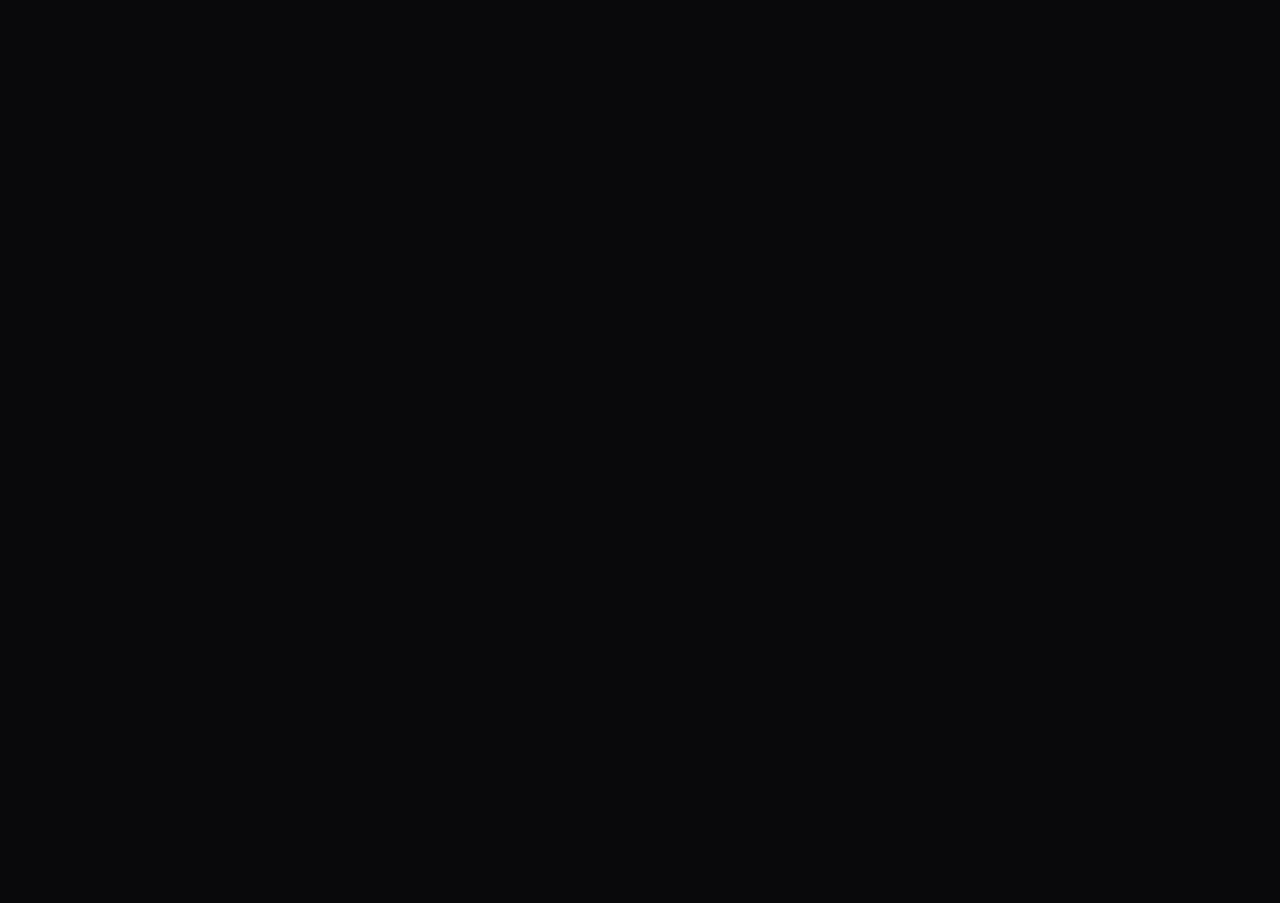
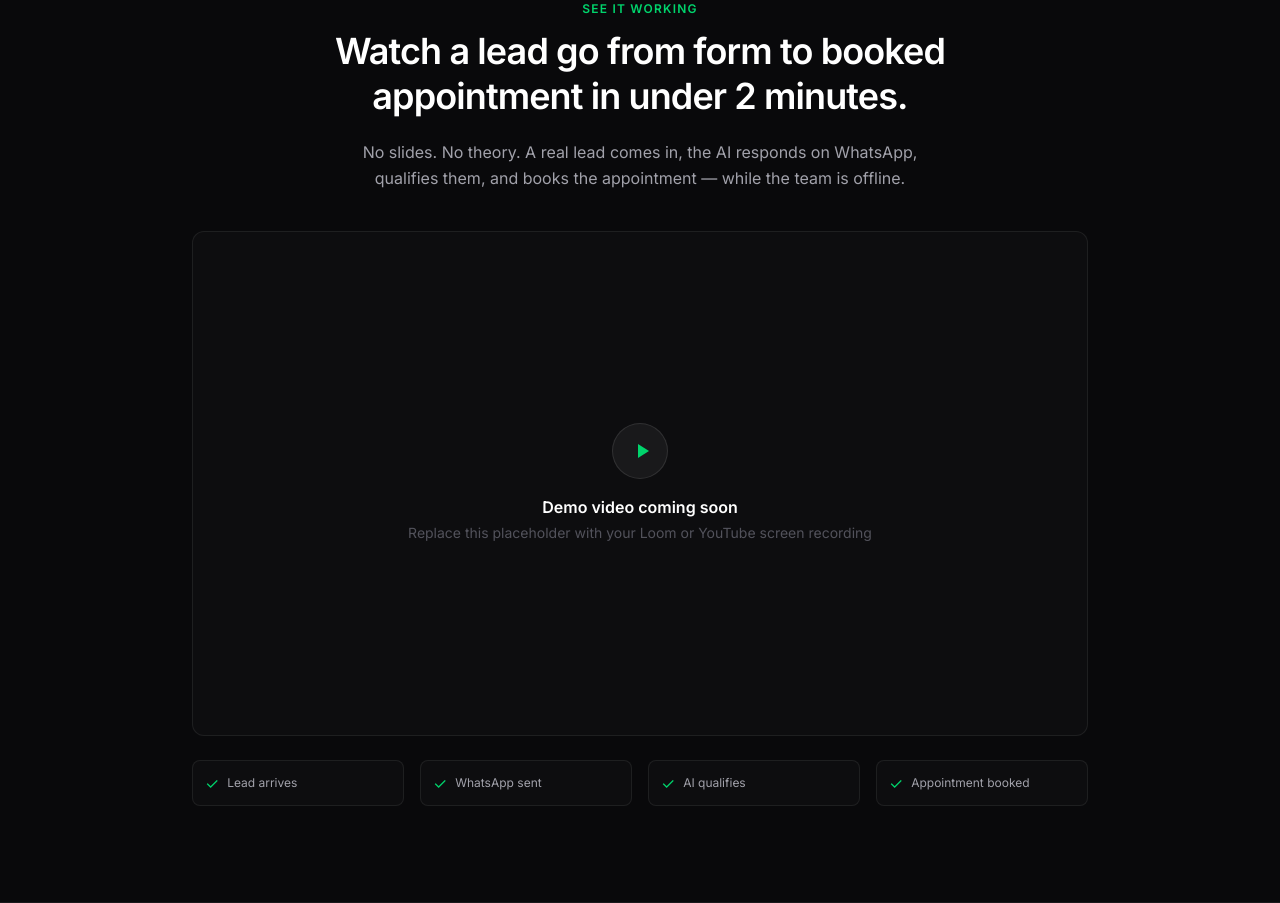
Before and after one commit to singh-abhinandan/GitLime, a React (Vite) app in the folder gitlime/: page / in a window 1280 px wide. Shown: the part 2520-3423 px from the top of the page. Before the commit the page ends 2425 px from the top, so only its background shows below. Built offline with nearby package versions, Linux system fonts and the light colour scheme.

Commit message:
feat: implement See It Working demo video section

```diff
--- a/gitlime/src/App.jsx
+++ b/gitlime/src/App.jsx
@@ -4,6 +4,7 @@ import ProofBar from './components/ProofBar/ProofBar';
 import TechStackStrip from './components/TechStack/TechStackStrip';
 import TheSystem from './components/TheSystem/TheSystem';
 import TheProblem from './components/TheProblem/TheProblem';
+import SeeItWorking from './components/SeeItWorking/SeeItWorking';
 
 export default function App() {
   return (
@@ -15,6 +16,7 @@ export default function App() {
         <TechStackStrip />
         <TheSystem />
         <TheProblem />
+        <SeeItWorking />
       </main>
     </div>
   );
--- /dev/null
+++ b/gitlime/src/components/SeeItWorking/SeeItWorking.jsx
@@ -0,0 +1,81 @@
+const milestones = [
+  'Lead arrives',
+  'WhatsApp sent',
+  'AI qualifies',
+  'Appointment booked',
+];
+
+export default function SeeItWorking() {
+  return (
+    <section
+      className="border-b border-white/[0.07] px-4 py-16 md:py-24"
+      id="demo"
+      aria-labelledby="demo-heading"
+    >
+      <div className="mx-auto max-w-4xl">
+        {/* Section Header */}
+        <div className="text-center">
+          <p className="mb-3 text-xs font-semibold uppercase tracking-widest text-[#00d46c]">
+            See It Working
+          </p>
+          <h2
+            id="demo-heading"
+            className="mx-auto max-w-2xl text-2xl font-semibold leading-tight tracking-tight text-white sm:text-3xl md:text-4xl"
+          >
+            Watch a lead go from form to booked appointment in under 2 minutes.
+          </h2>
+          <p className="mx-auto mt-4 max-w-xl text-sm leading-relaxed text-[#a1a1aa] sm:mt-5 sm:text-base">
+            No slides. No theory. A real lead comes in, the AI responds on WhatsApp, qualifies them,
+            and books the appointment — while the team is offline.
+          </p>
+        </div>
+
+        {/* Video Placeholder Container */}
+        <div className="mt-10 overflow-hidden rounded-xl border border-white/[0.07] bg-white/[0.02]">
+          <div
+            className="flex aspect-video w-full flex-col items-center justify-center gap-4 p-8 text-center"
+            role="img"
+            aria-label="Demo video placeholder"
+          >
+            <div className="flex h-14 w-14 items-center justify-center rounded-full border border-white/[0.10] bg-white/[0.05]">
+              <svg
+                xmlns="http://www.w3.org/2000/svg"
+                width="24"
+                height="24"
+                viewBox="0 0 24 24"
+                fill="currentColor"
+                className="ml-1 text-[#00d46c]"
+                aria-hidden="true"
+              >
+                <path d="M8 5v14l11-7z" />
+              </svg>
+            </div>
+            <div>
+              <p className="text-sm font-semibold text-white sm:text-base">
+                Demo video coming soon
+              </p>
+              <p className="mt-1 text-xs text-[#52525b] sm:text-sm">
+                Replace this placeholder with your Loom or YouTube screen recording
+              </p>
+            </div>
+          </div>
+        </div>
+
+        {/* Demo Milestones / Features Strip */}
+        <div className="mt-6 grid grid-cols-2 gap-3 sm:grid-cols-4 sm:gap-4">
+          {milestones.map((milestone) => (
+            <div
+              key={milestone}
+              className="flex items-center gap-2 rounded-lg border border-white/[0.07] bg-white/[0.02] px-3 py-2.5"
+            >
+              <span className="text-[#00d46c]" aria-hidden="true">
+                ✓
+              </span>
+              <span className="text-xs text-[#a1a1aa]">{milestone}</span>
+            </div>
+          ))}
+        </div>
+      </div>
+    </section>
+  );
+}
```
Also changed, not shown: gitlime/src/components/TheProblem/TheProblem.jsx (line endings or trailing spaces).
